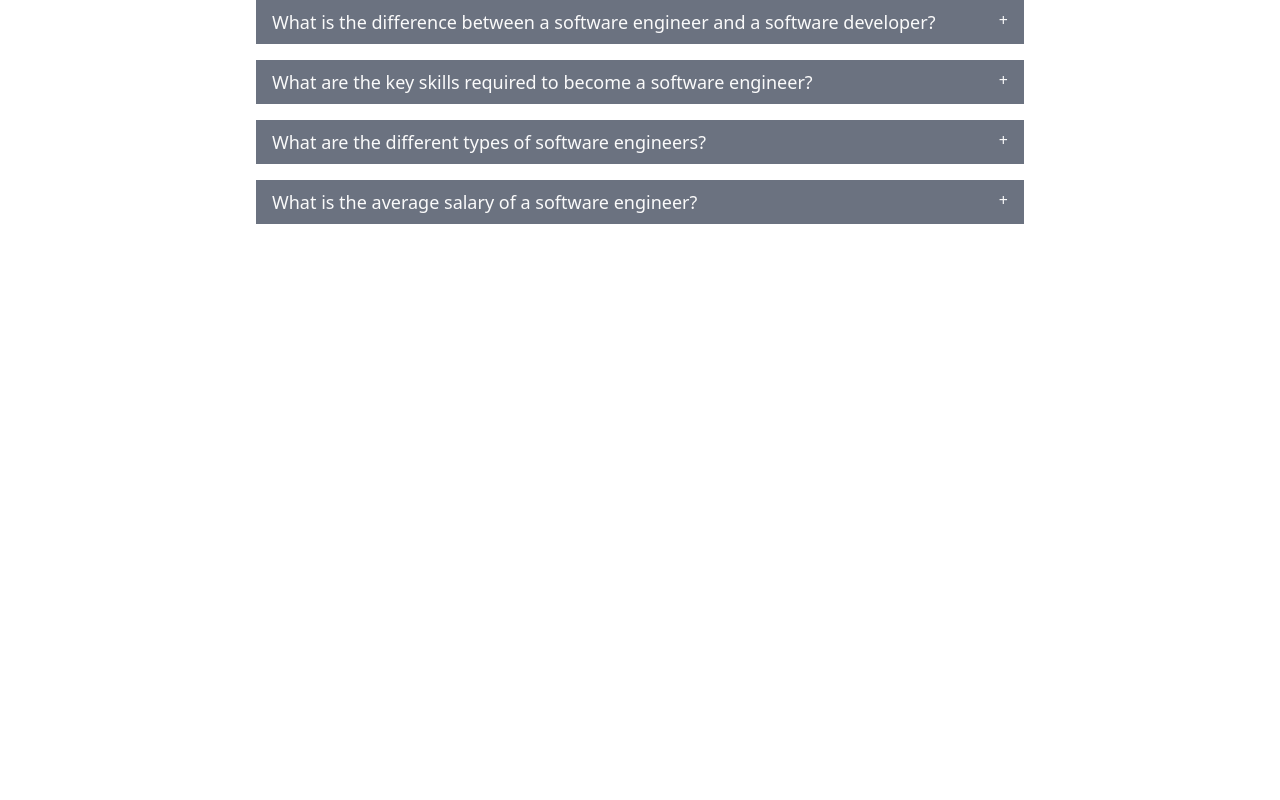
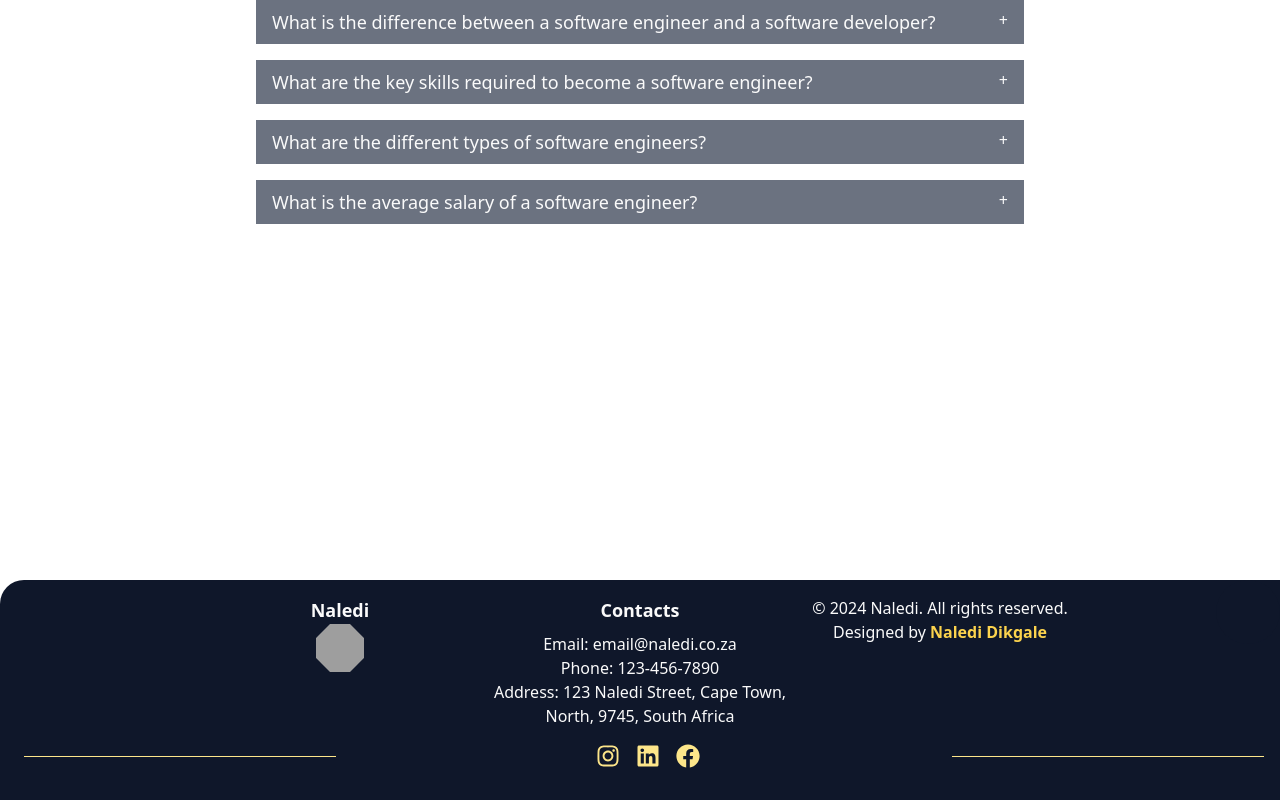
Before and after one commit to Naledi-Dikgale/portfolio-v3, a React (Vite) app: page / in a window 1280 px wide. Shown: the part 2716-3516 px from the top of the page. Before the commit the page ends 3344 px from the top, so only its background shows below. Built offline with nearby package versions, Linux system fonts and the light colour scheme; no server answers; grey boxes are pictures that could not be loaded; a web font is replaced by a local one.

Commit message:
Update content

```diff
--- a/src/components/Footer.jsx
+++ b/src/components/Footer.jsx
@@ -1,9 +1,59 @@
-import React from 'react';
+import React, { useContext } from 'react';
+import { FaInstagram, FaLinkedin, FaFacebook } from 'react-icons/fa';
+import { ThemeContext } from '../ThemeContext';
 
 function Footer() {
+  const { theme } = useContext(ThemeContext);
+
   return (
-    <footer className="p-6">
-      {/* content */}
+    <footer className={`relative p-4 mt-16 md:mt-0 ${theme === 'light' ? 'bg-secondary text-primary' : 'bg-primary text-secondary'} rounded-tl-3xl`}>
+      <div className={`absolute top-0 right-0 w-16 h-16 ${theme === 'light' ? 'bg-secondary' : 'bg-primary'} rounded-full`}></div>
+      <div className="container mx-auto flex flex-wrap justify-center">
+        {/*name and logo */}
+        <div className="w-full md:w-1/4 text-center mb-4 md:mb-0 mt-4 md:mt-0">
+          <h3 className="text-lg font-bold">Naledi</h3>
+          <div className="diamond-shape relative w-12 h-12 transform rotate-45 overflow-hidden mx-auto">
+            <img src="/logo.png" alt="Logo" className="absolute inset-0 w-full h-full object-cover transform -rotate-45" />
+          </div>
+        </div>
+
+        {/* Contacts */}
+        <div className="w-full md:w-1/4 text-center mb-4 md:mb-0 mt-4 md:mt-0">
+          <h3 className="text-lg font-bold">Contacts</h3>
+          <p className="mt-2">Email: email@naledi.co.za</p>
+          <p>Phone: 123-456-7890</p>
+          <p>Address: 123 Naledi Street, Cape Town, North, 9745, South Africa</p>
+        </div>
+
+        {/* Copyright */}
+        <div className="w-full md:w-1/4 text-center mt-4 md:mt-0">
+          <p>&copy; 2024 Naledi. All rights reserved.
+          <br />Designed by <a href="https://naledi.netlify.app" className="text-amber-300 font-bold hover:bg-amber-200 hover:text-cyan-950">Naledi Dikgale</a>
+          </p>
+          <div className="mt-2">
+          </div>
+        </div>
+      </div>
+      <hr className="border-t border-amber-200 mt-4 md:hidden" />
+
+      {/* Social Media Links */}
+      <div className="flex justify-center space-x-4 my-4 md:flex-row md:items-center md:justify-between">
+        <hr className="hidden md:block border-t border-amber-200 w-1/4 md:mx-2" />
+        <div className="flex space-x-4">
+          <a href="https://instagram.com" className="text-amber-200 hover:text-amber-300">
+            <FaInstagram size={24} />
+          </a>
+          <a href="https://linkedin.com" className="text-amber-200 hover:text-amber-300">
+            <FaLinkedin size={24} />
+          </a>
+          <a href="https://facebook.com" className="text-amber-200 hover:text-amber-300">
+            <FaFacebook size={24} />
+          </a>
+        </div>
+        <hr className="hidden md:block border-t border-amber-200 w-1/4 md:mx-2" />
+      </div>
+
+      <hr className="border-t border-amber-200 mb-4 md:hidden" />
     </footer>
   );
 }
```
